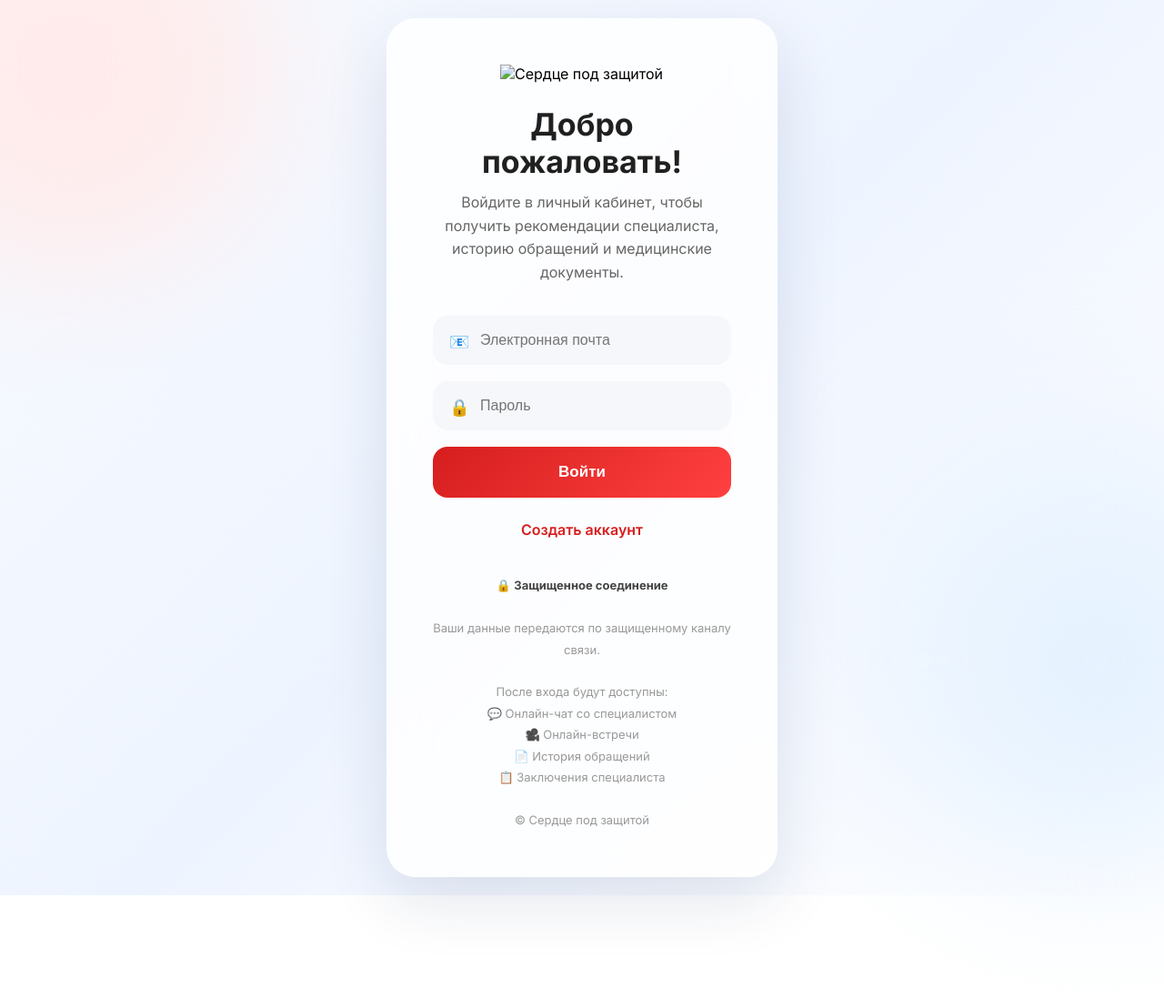
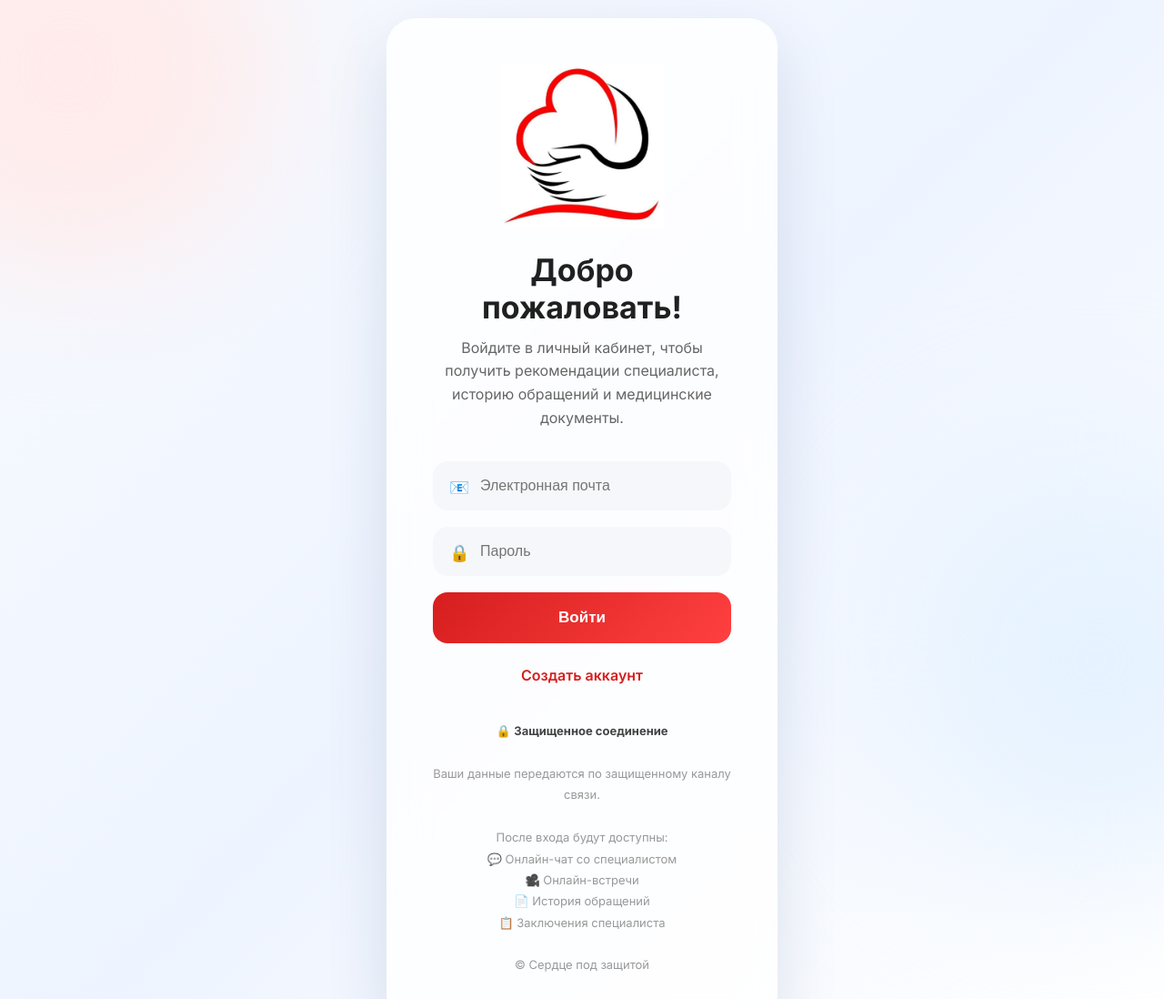
Before and after one commit to bdima159357-gif/heart73-app, a plain HTML site: page pages/login.html in a window 1280 px wide. Shown: the top 1098 px of the page at 91% size. Before the commit the page ends 984 px from the top, so only its background shows below. Drawn offline with Linux system fonts and the light colour scheme.

Commit message:
Update login.html

```diff
--- a/pages/login.html
+++ b/pages/login.html
@@ -23,7 +23,7 @@
 
     <div class="card">
 
-        <img src="../assets/images/logo.png" class="logo" alt="Сердце под защитой">
+        <img src="../assets/images/logo.jpg" class="logo" alt="Сердце под защитой">
 
         <h1>Добро пожаловать!</h1>
 
```
